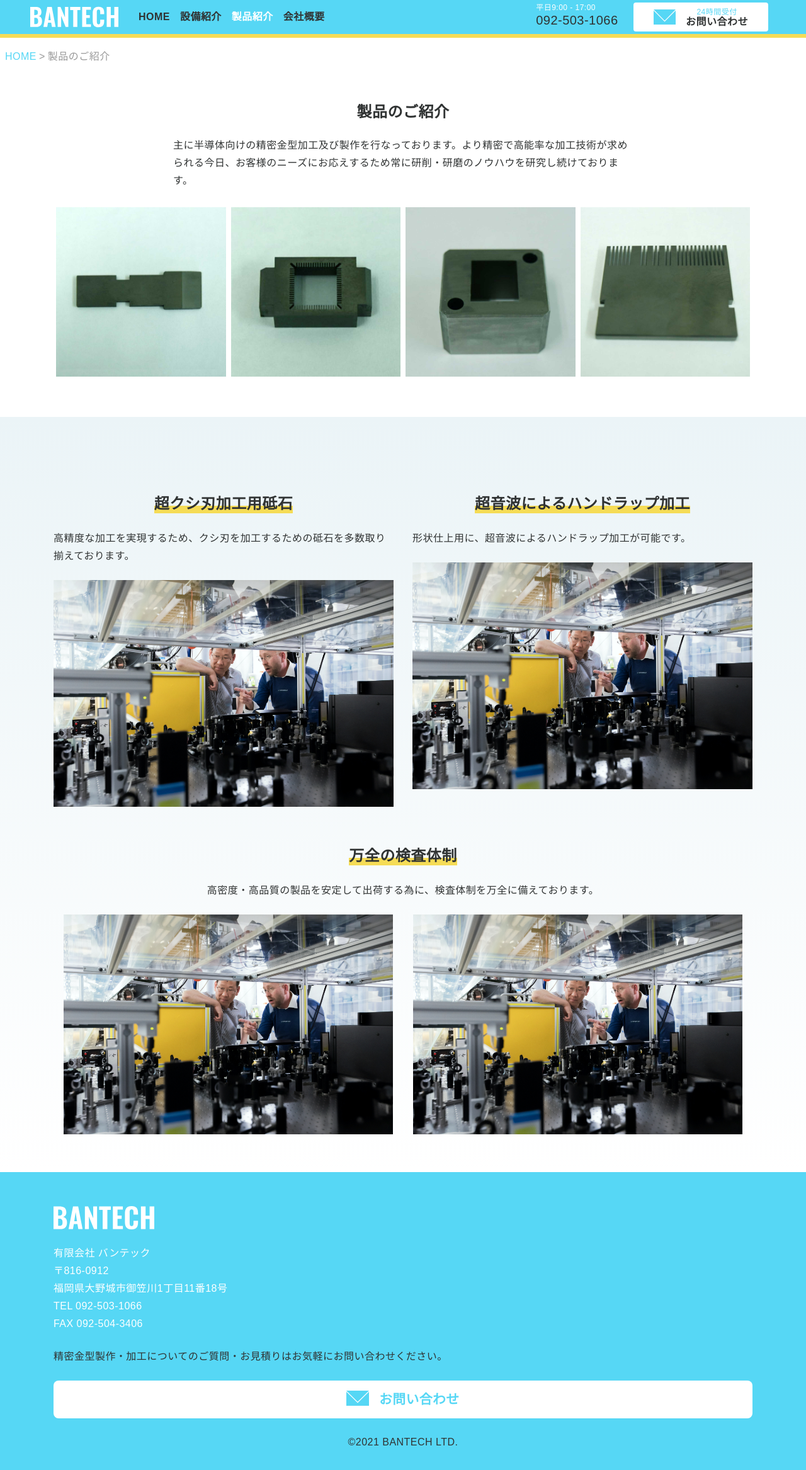
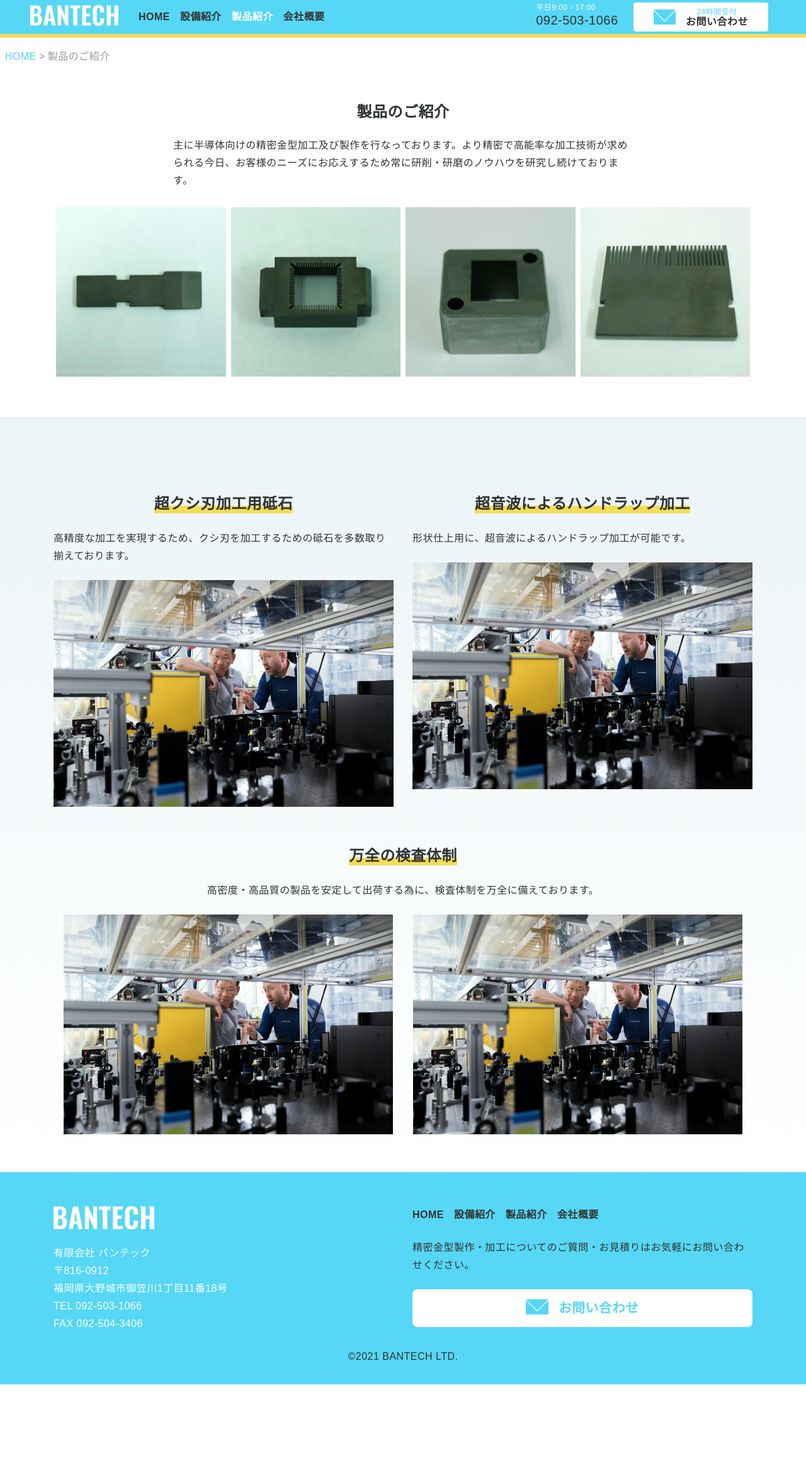
Before and after one commit to tetsuhey/bantech, a PHP site: page /products/ in a window 1280 px wide. Shown: the whole page at 63% size. After the commit the page ends 2198 px from the top, so only its background shows below. Run offline with PHP 8.4, Linux system fonts and the light colour scheme.

Commit message:
some upd

```diff
--- a/css/style.css
+++ b/css/style.css
@@ -158,6 +158,13 @@
 nav .content{
     height: 100%;
 }
+.content a{
+    line-height: 40px;
+    text-align: center;
+}
+.content a img{
+    width: 70%;
+}
 .menu{
     position: fixed;
     width: calc(10rem + 20vw);
@@ -183,6 +190,9 @@
     content: '>';
     margin-left: 1rem;
     font-weight: bold;
+}
+.menu .menu_item.active:after{
+    color: white;
 }
 nav .logo,
 nav .contacts,
@@ -260,6 +270,13 @@
 @media (min-width: 993px) {
     #nav-menu{
         height: 60px;
+    }
+    .content a{
+        line-height: unset;
+        text-align: unset;
+    }
+    .content a img{
+        width: 100%;
     }
     nav .menu_bar{
         top: 0;
@@ -353,7 +370,7 @@
     margin-right: 16px;
 }
 footer .logo{
-    width: 70%;
+    width: 50%;
 }
 footer .footernav li{
     padding-right: 16px;
--- a/products/index.html
+++ b/products/index.html
@@ -40,11 +40,13 @@
         <nav id="nav-menu">
             <div class="menu_bar bk_blue">
                 <div class="content d-flex flex-row justify-content-between justify-content-lg-start">
-                    <div class="logo"><img src="../res/logo.svg" alt="BANTECH" /></div>
+                    <div class="logo">
+                        <a href="/"><img src="../res/logo.svg" alt="BANTECH" /></a>
+                    </div>
                     <ul class="d-flex flex-column flex-lg-row align-items-lg-center menu transition">
                         <li class="menu_item"><a href="/">HOME</a></li>
                         <li class="menu_item"><a href="/facilities/">設備紹介</a></li>
-                        <li class="menu_item"><a class="color_white" href="/products/">製品紹介</a></li>
+                        <li class="menu_item active"><a class="color_white" href="/products/">製品紹介</a></li>
                         <li class="menu_item"><a href="/company/">会社概要</a></li>
                     </ul>
                     <div class="contacts center">
@@ -140,16 +142,22 @@
     <footer class="bk_blue">
         <div class="container">
             <div class="row">
-                <div class="col-12 spacer_s">
-                    <img class="logo" src="../res/logo.svg" alt="ロゴ">
+                <div class="col-12 col-lg-6 spacer_s">
+                    <a href="/"><img class="logo" src="../res/logo.svg" alt="BANTECH" /></a>
                     <p class='color_white spacer_s'>有限会社 バンテック</p>
                     <p class='color_white'>〒816-0912</p>
                     <p class='color_white'>福岡県大野城市御笠川1丁目11番18号</p>
                     <p class='color_white'>TEL 092-503-1066</p>
                     <p class='color_white'>FAX 092-504-3406</p>
                 </div>
-                <div class="col-12 spacer_s">
-                    <p>精密金型製作・加工についてのご質問・お見積りはお気軽にお問い合わせください。</p>
+                <div class="col-12 col-lg-6 spacer_s">
+                    <ul class="footernav d-flex flex-row align-items-center">
+                        <li class="menu_item"><a class="bold" href="/">HOME</a></li>
+                        <li class="menu_item"><a class="bold" href="/facilities/">設備紹介</a></li>
+                        <li class="menu_item"><a class="bold" href="/products/">製品紹介</a></li>
+                        <li class="menu_item"><a class="bold" href="/company/">会社概要</a></li>
+                    </ul>
+                    <p class="spacer_s">精密金型製作・加工についてのご質問・お見積りはお気軽にお問い合わせください。</p>
                     <div class="mailbox bk_white spacer_s">
                         <a class="d-flex justify-content-center" href="mailto:bantech@gaea.ocn.jp">
                             <img src="../res/mailicon_blue.svg" alt="mail">
```
Also changed, not shown: company/index.html (+5 -4 lines), facilities/index.html (+14 -6 lines), index.html (+18 -8 lines).
